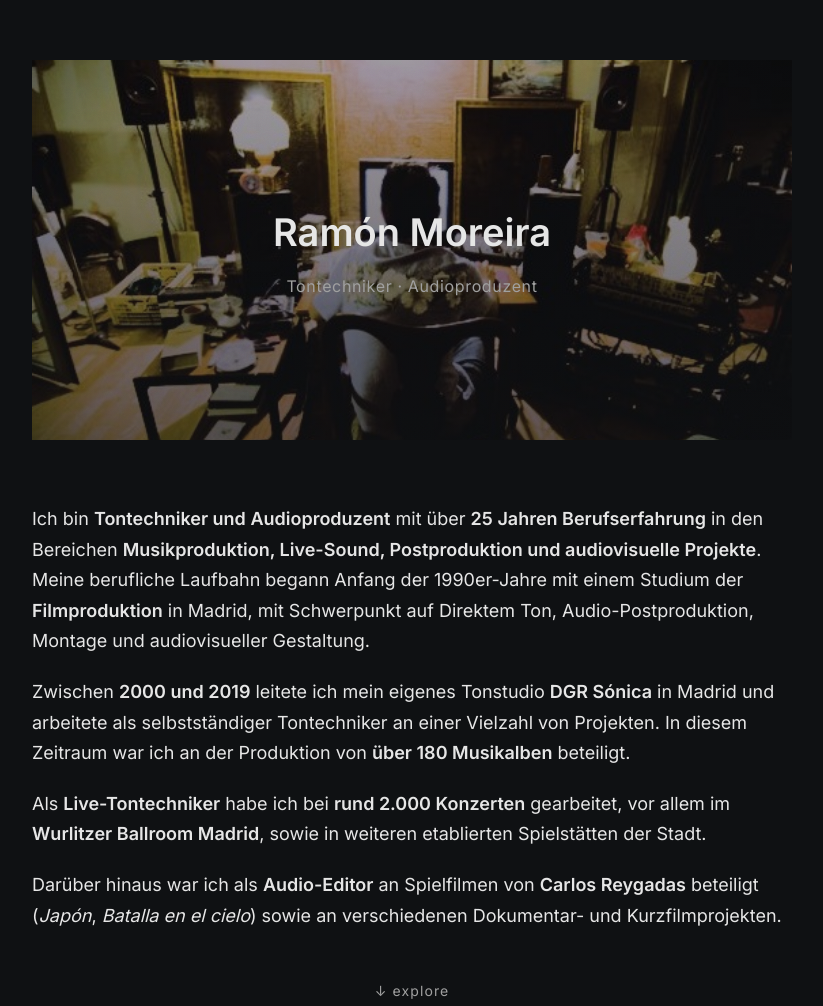
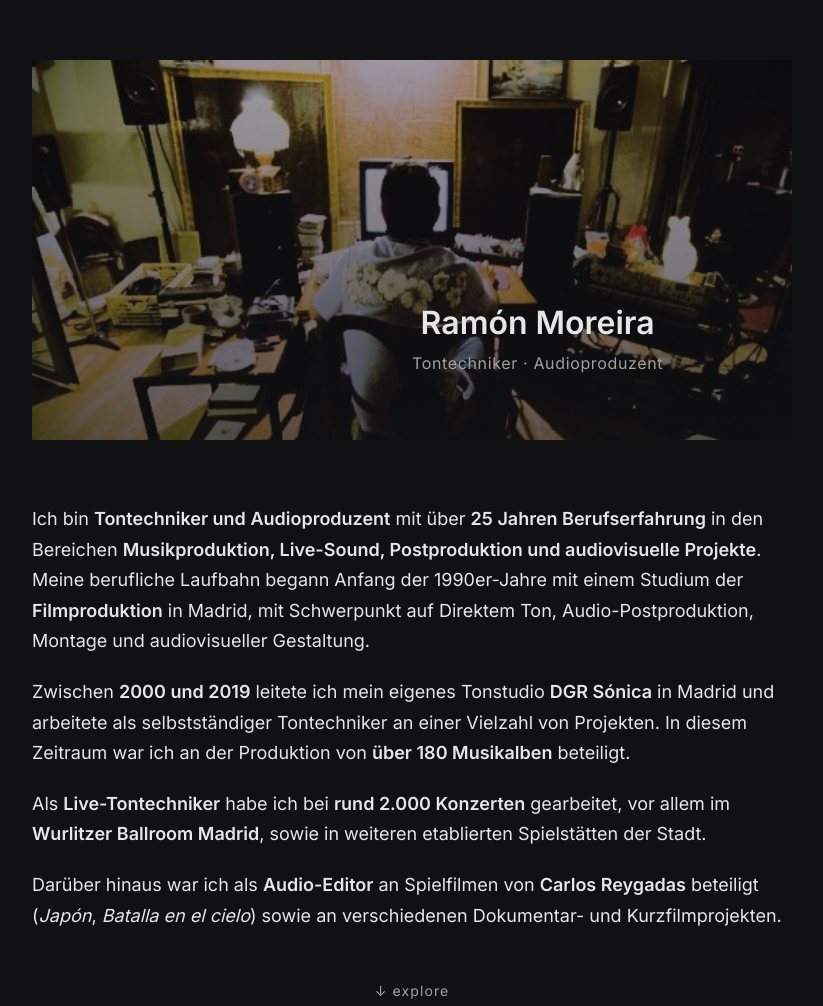
Before and after one commit to nomareira/ramon-moreira-sound, a plain HTML site: page index.html in a window 1280 px wide. Shown: the whole page, without its empty margins (228-1051 px from the left). Drawn offline with Linux system fonts and the light colour scheme.

Commit message:
Update index.html

```diff
--- a/index.html
+++ b/index.html
@@ -81,16 +81,16 @@
     /* TEXTO HERO CENTRADO */
    .hero-text {
   position: absolute;
-      inset: 0;
-      display: flex;
-      flex-direction: column;
-      align-items: center;
-      justify-content: center;
+  left: 50%;
+  top: 62%;              /* aquí está la clave */
+  transform: translate(-50%, -50%);
   text-align: center;
   z-index: 3;
 
   animation: fadeUp 0.6s ease-out forwards;
   opacity: 0;
+}
+
     }
 
     .hero-text h1 {
```
Lines whose indentation alone changed are shown as unchanged.
